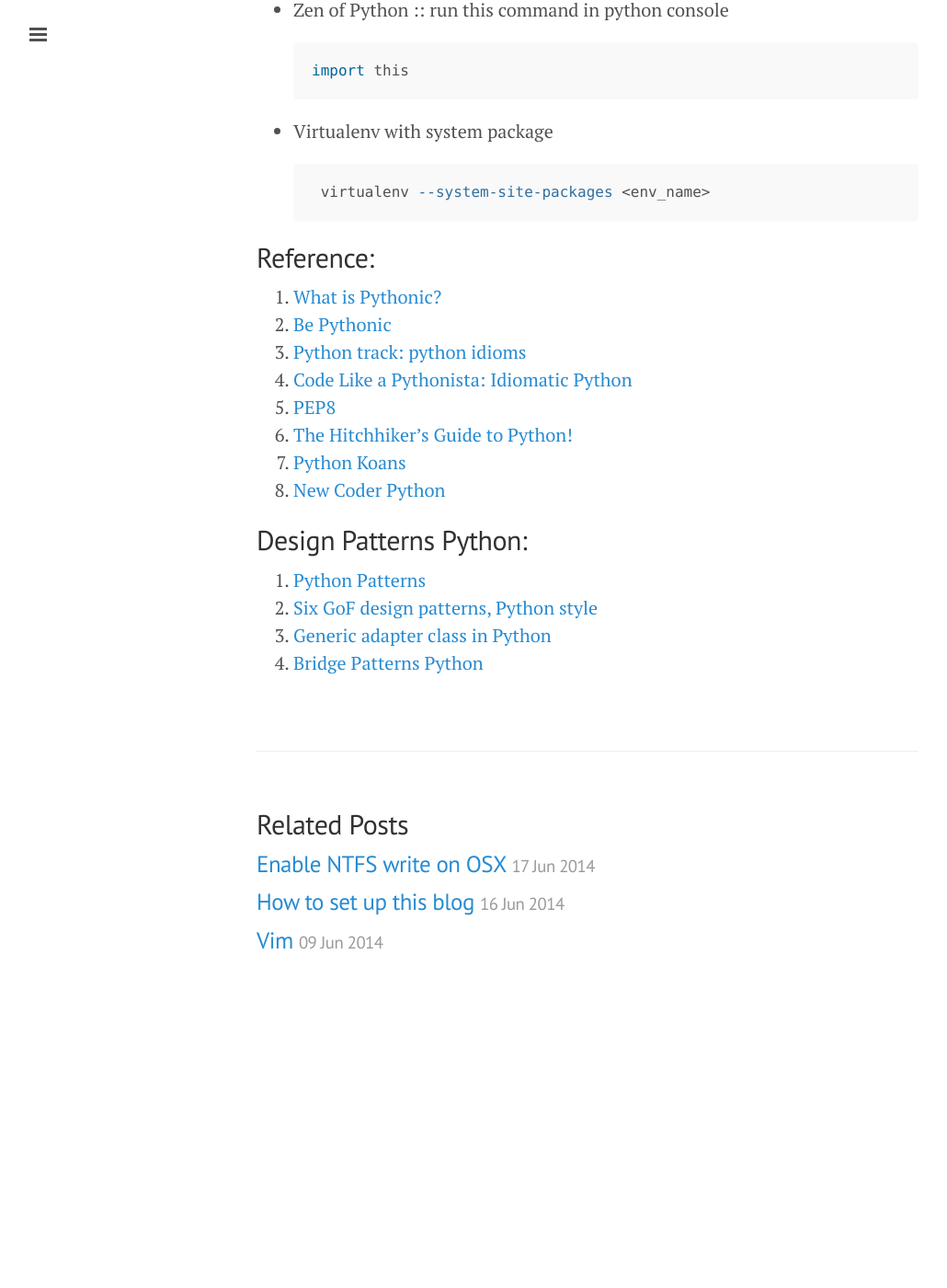
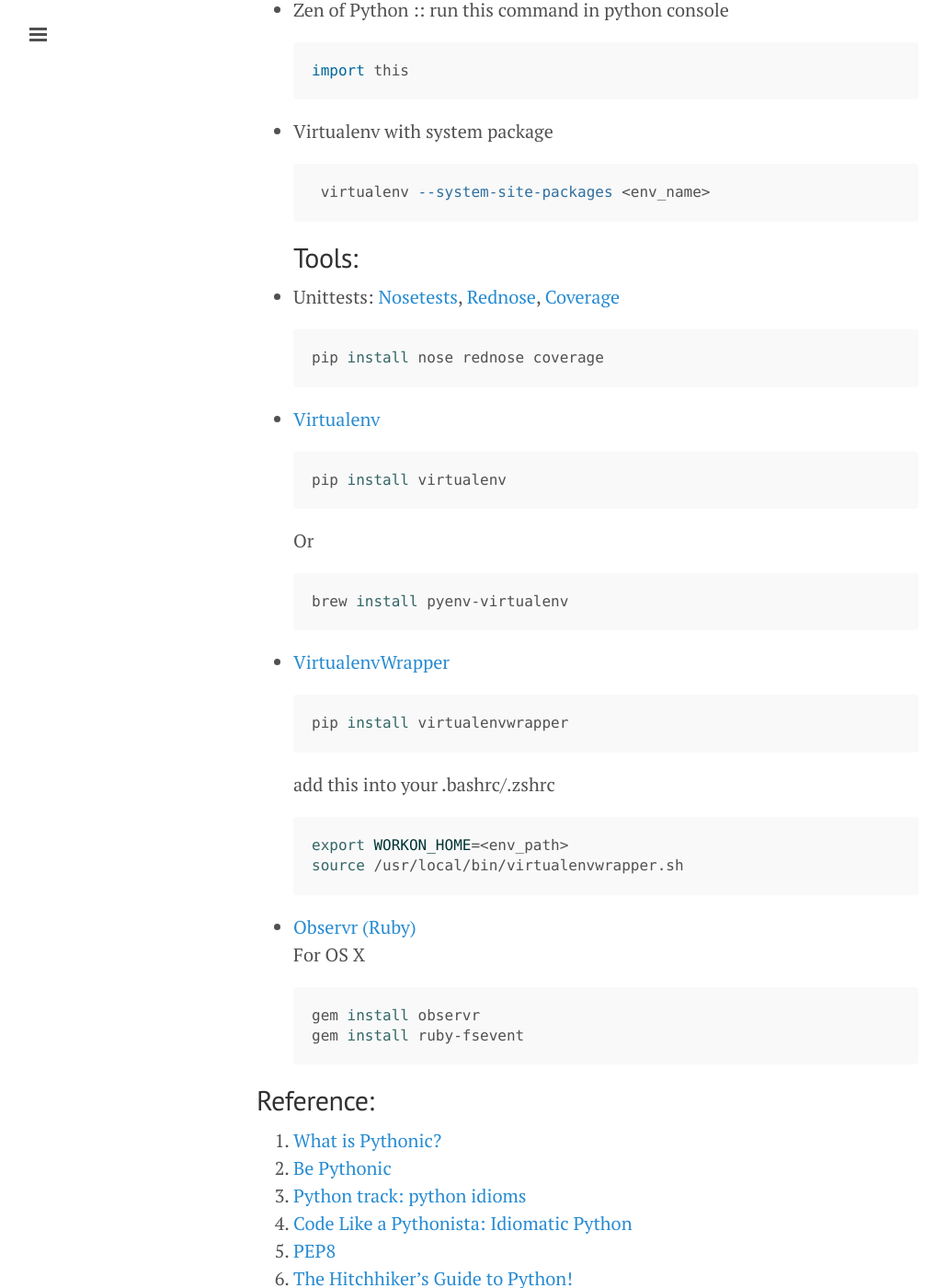
Before and after one commit to ibotdotout/ibotdotout.github.io, a Jekyll site: the page built from _posts/2014-06-08-python-idomatic.md, in a window 1280 px wide and 1400 px high, scrolled down 470 px. Shown: the whole window at 92% size, without its empty margins (1-1031 px from the left). Built offline with Jekyll 4.4.1, drawn with Linux system fonts in a browser that asks for light colours; Markdown is read by kramdown in place of the engine named in the settings; before the commit the page ends 1568 px from its top, so only the background shows below that.

Commit message:
update tools in _post/python

````diff
--- a/_posts/2014-06-08-python-idomatic.md
+++ b/_posts/2014-06-08-python-idomatic.md
@@ -23,6 +23,41 @@ If you wanna be Pythonic try to look at this references.
   ```sh
    virtualenv --system-site-packages <env_name>
   ```
+## Tools:
+* Unittests: [Nosetests](https://nose.readthedocs.org), [Rednose](https://pypi.python.org/pypi/rednose), [Coverage](https://pypi.python.org/pypi/coverage)
+
+  ```sh
+  pip install nose rednose coverage
+  ```
+* [Virtualenv](http://virtualenv.readthedocs.org)
+
+  ```sh
+  pip install virtualenv
+  ```
+
+  Or
+
+  ```sh
+  brew install pyenv-virtualenv
+  ```
+* [VirtualenvWrapper](http://virtualenvwrapper.readthedocs.org)
+
+  ```sh
+  pip install virtualenvwrapper
+  ```
+  add this into your .bashrc/.zshrc
+
+  ```sh
+  export WORKON_HOME=<env_path>
+  source /usr/local/bin/virtualenvwrapper.sh
+  ```
+* [Observr (Ruby)](https://github.com/kevinburke/observr)
+  For OS X
+
+  ```sh
+  gem install observr
+  gem install ruby-fsevent
+  ```
 
 ## Reference:
 1. [What is Pythonic?](http://blog.startifact.com/posts/older/what-is-pythonic.html)
````
